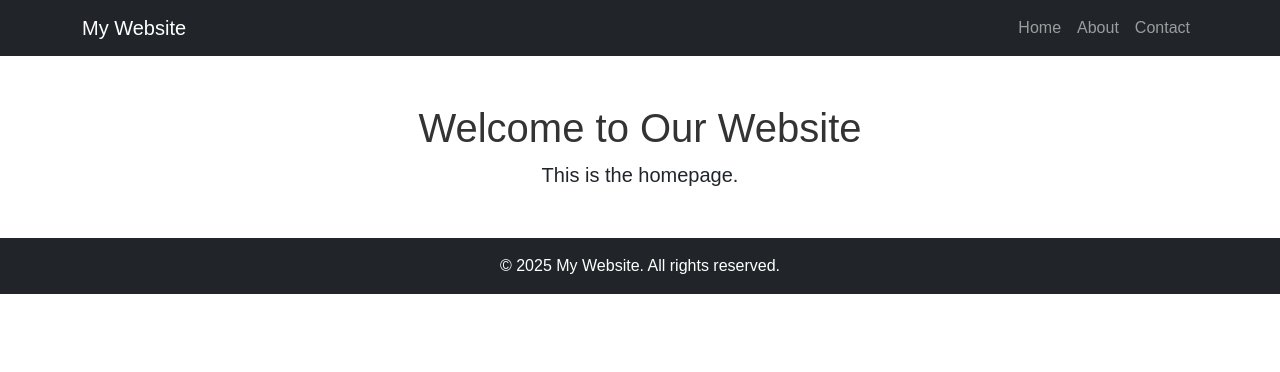
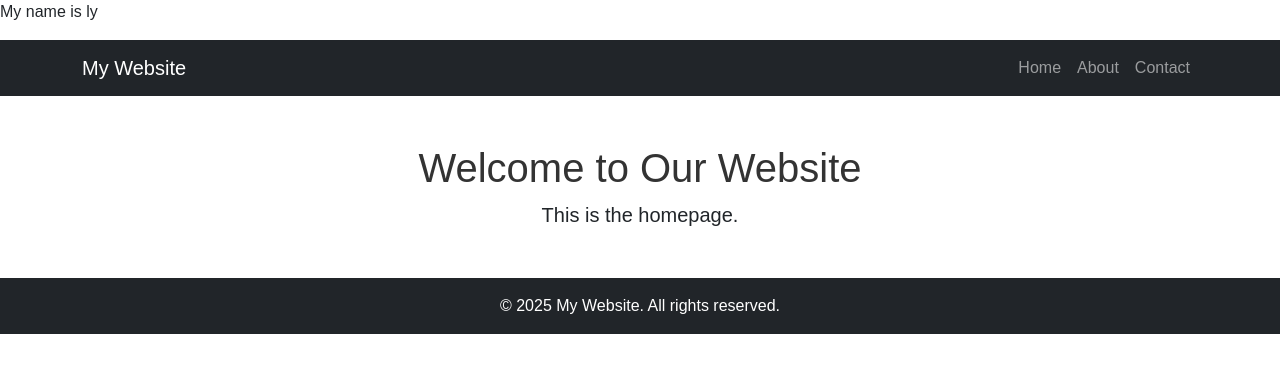
Before and after one commit to Thalita-168/github_exercise, a plain HTML site: page team5/index.html in a window 1280 px wide. Drawn offline with nearby package versions, Linux system fonts and the light colour scheme.

Commit message:
add name

```diff
--- a/team5/index.html
+++ b/team5/index.html
@@ -8,6 +8,7 @@
     <link rel="stylesheet" href="style.css">
 </head>
 <body>
+     <p>My name is ly</p>
     <nav class="navbar navbar-expand-lg navbar-dark bg-dark">
         <div class="container">
             <a class="navbar-brand" href="index.html">My Website</a>
```
